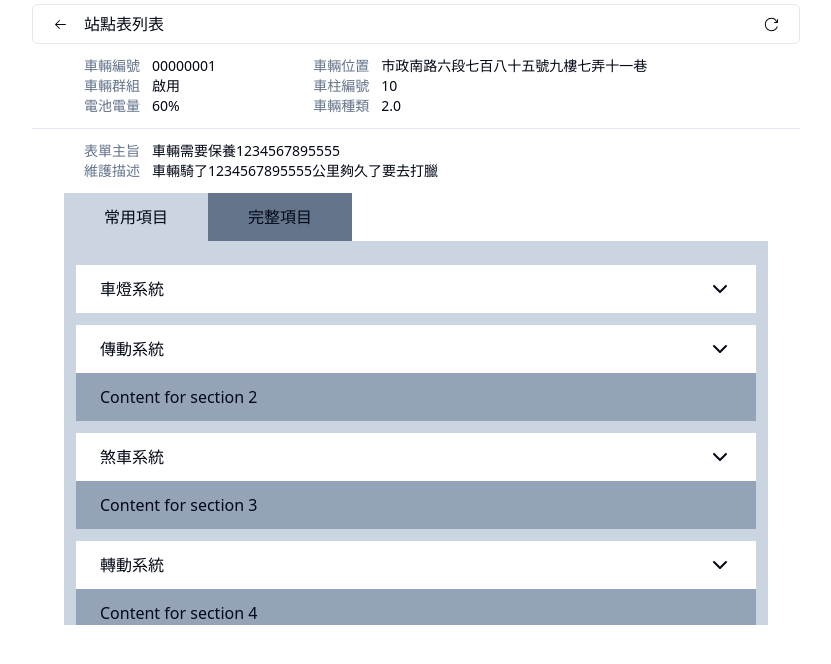
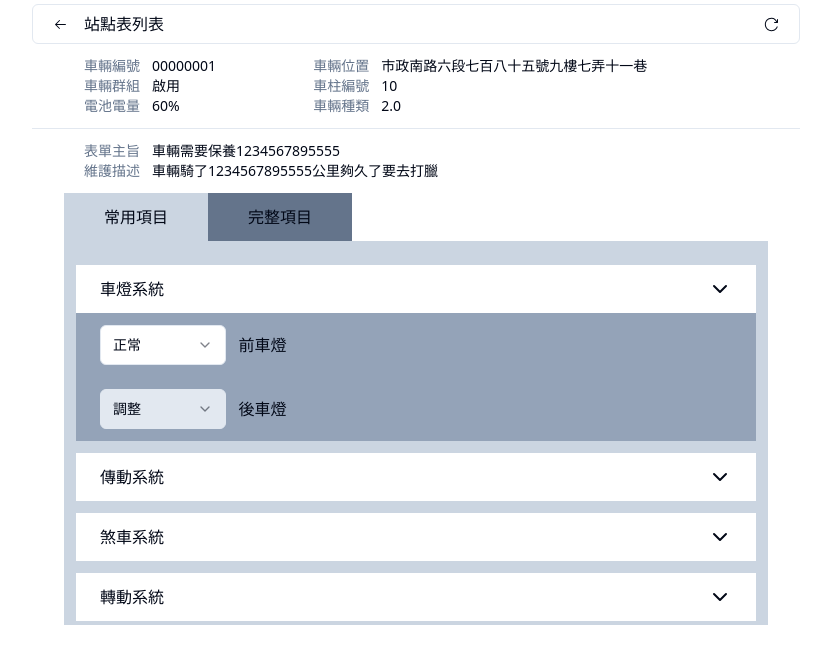
Before and after one commit to CaiXinRu/vite-react-shadcn-0516, a React (Vite) app: page /station-lists/station-details/00000001 in a window 1280 px wide. Both pictures are taken after a click on the button 944 px from the left and 289 px from the top of the page. Shown: the top 664 px of the page, without its empty margins (224-1055 px from the left). Built offline with nearby package versions, Linux system fonts and the light colour scheme.

Commit message:
feat: 表單內容完善+接資料

```diff
--- a/src/Providers.tsx
+++ b/src/Providers.tsx
@@ -1,3 +1,4 @@
+import { DetailsProviider } from "@/context/detailContext";
 import { ListsProvider } from "@/context/listContext";
 import { StationsProvider } from "@/context/stationContext";
 import React from "react";
@@ -5,7 +6,9 @@ import React from "react";
 const Providers: React.FC<{ children: React.ReactNode }> = ({ children }) => {
   return (
     <StationsProvider>
-      <ListsProvider>{children}</ListsProvider>
+      <ListsProvider>
+        <DetailsProviider>{children}</DetailsProviider>
+      </ListsProvider>
     </StationsProvider>
   );
 };
--- a/src/components/1_3_StationDetailDown.tsx
+++ b/src/components/1_3_StationDetailDown.tsx
@@ -11,7 +11,7 @@ const tabs: Tab[] = [
     label: "常用項目",
     content: <AccordionParents />,
   },
-  { label: "完整項目", content: <p>Tab 2 Content</p> },
+  { label: "完整項目", content: <AccordionParents /> },
 ];
 
 export function StationDetailDown() {
--- a/src/components/1_3__accordionParents.tsx
+++ b/src/components/1_3__accordionParents.tsx
@@ -1,30 +1,5 @@
 import { AccordionChild } from "./1_3_accordionChild";
 
 export function AccordionParents() {
-  const accordionData = [
-    {
-      title: "車燈系統",
-      content: "Content for section 1",
-    },
-    {
-      title: "傳動系統",
-      content: "Content for section 2",
-    },
-    {
-      title: "煞車系統",
-      content: "Content for section 3",
-    },
-    {
-      title: "轉動系統",
-      content: "Content for section 4",
-    },
-  ];
-
-  return (
-    <div className="app">
-      {accordionData.map((item, index) => (
-        <AccordionChild key={index} title={item.title} content={item.content} />
-      ))}
-    </div>
-  );
+  return <AccordionChild />;
 }
--- a/src/components/1_3_accordionChild.tsx
+++ b/src/components/1_3_accordionChild.tsx
@@ -1,28 +1,66 @@
+import {
+  Select,
+  SelectContent,
+  SelectItem,
+  SelectTrigger,
+  SelectValue,
+} from "@/components/ui/select";
+import { useDetails } from "@/context/detailContext";
 import { ChevronDownIcon } from "lucide-react";
 import { useState } from "react";
 
-type AccordionProps = {
-  title: string;
-  content: string;
-};
+export function AccordionChild() {
+  const { details } = useDetails();
+  const initialOpenDetails = details.reduce((acc, _, index) => {
+    acc[index] = true;
+    return acc;
+  }, {} as { [key: number]: boolean });
 
-export function AccordionChild({ title, content }: AccordionProps) {
-  const [isOpen, setIsOpen] = useState(true);
+  const [openDetails, setOpenDetails] = useState<{ [key: number]: boolean }>(
+    initialOpenDetails
+  );
 
-  const toggleAccordion = () => {
-    setIsOpen(!isOpen);
+  const toggleAccordion = (index: number) => {
+    setOpenDetails((prev) => ({
+      ...prev,
+      [index]: !prev[index],
+    }));
   };
 
   return (
     <>
-      <div className="mt-3 px-6 py-3 bg-white w-full flex justify-between">
-        <div>{title}</div>
-        <button onClick={toggleAccordion}>
-          <ChevronDownIcon />
-        </button>
-      </div>
-
-      {isOpen && <div className="px-6 py-3 bg-slate-400">{content}</div>}
+      {details.map((detail, index) => (
+        <div key={index}>
+          <div className="mt-3 px-6 py-3 bg-white w-full flex justify-between">
+            <div>{detail.title}</div>
+            <button onClick={() => toggleAccordion(index)}>
+              <ChevronDownIcon />
+            </button>
+          </div>
+          {openDetails[index] && (
+            <div>
+              {detail.items.map((i, index) => (
+                <div key={index} className="px-6 py-3 bg-slate-400 flex">
+                  <Select>
+                    <SelectTrigger
+                      className={`w-[20%] ${
+                        i.situation === "正常" ? "" : "bg-slate-200"
+                      }`}
+                    >
+                      <SelectValue placeholder={`${i.situation}`} />
+                    </SelectTrigger>
+                    <SelectContent>
+                      <SelectItem value="正常">正常</SelectItem>
+                      <SelectItem value="調整">調整</SelectItem>
+                    </SelectContent>
+                  </Select>
+                  <p className="flex items-center mx-3">{i.item}</p>
+                </div>
+              ))}
+            </div>
+          )}
+        </div>
+      ))}
     </>
   );
 }
--- a/src/context/detailContext.tsx
+++ b/src/context/detailContext.tsx
@@ -1,21 +1,9 @@
-interface DetailItem {
-  item: string;
-  situation: "調整" | "正常";
-}
+import { Detail, DetailsContextType } from "@/ts-common/types/detailTypes";
+import React, { createContext, useContext, useEffect, useState } from "react";
 
-interface Detail {
-  title:
-    | "車燈系統"
-    | "傳動系統"
-    | "煞車系統"
-    | "轉動系統"
-    | "停車鎖"
-    | "車架"
-    | "電控系統";
-  items: DetailItem[];
-}
+const DetailsContext = createContext<DetailsContextType | undefined>(undefined);
 
-async function getDetail(): Promise<Detail[]> {
+const getDetails = async (): Promise<Detail[]> => {
   return [
     {
       title: "車燈系統",
@@ -125,4 +113,33 @@ async function getDetail(): Promise<Detail[]> {
       ],
     },
   ];
-}
+};
+
+export const DetailsProviider: React.FC<{ children: React.ReactNode }> = ({
+  children,
+}) => {
+  const [details, setDetails] = useState<Detail[]>([]);
+
+  const fetchDetails = async () => {
+    const result = await getDetails();
+    setDetails(result);
+  };
+
+  useEffect(() => {
+    fetchDetails();
+  }, []);
+
+  return (
+    <DetailsContext.Provider value={{ details, fetchDetails }}>
+      {children}
+    </DetailsContext.Provider>
+  );
+};
+
+export const useDetails = (): DetailsContextType => {
+  const context = useContext(DetailsContext);
+  if (!context) {
+    throw new Error("useDetails must be used within a DetailsProvider");
+  }
+  return context;
+};
--- /dev/null
+++ b/src/ts-common/types/detailTypes.tsx
@@ -0,0 +1,21 @@
+export interface DetailItem {
+  item: string;
+  situation: "調整" | "正常";
+}
+
+export interface Detail {
+  title:
+    | "車燈系統"
+    | "傳動系統"
+    | "煞車系統"
+    | "轉動系統"
+    | "停車鎖"
+    | "車架"
+    | "電控系統";
+  items: DetailItem[];
+}
+
+export interface DetailsContextType {
+  details: Detail[];
+  fetchDetails: () => void;
+}
```
